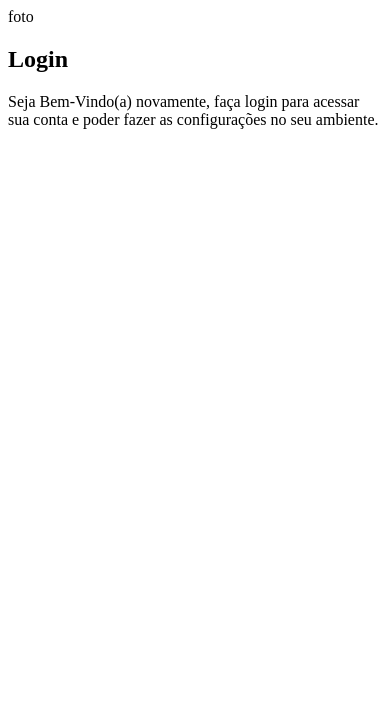
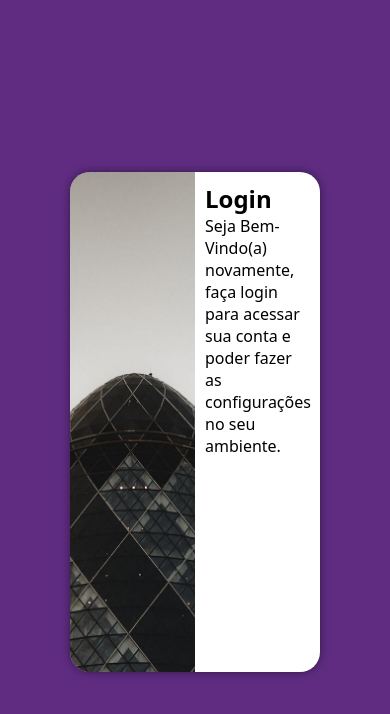
Before and after one commit to dgezinho11/projeto-login, a plain HTML site: page index.html in a window 390 px wide. Drawn offline with Linux system fonts and the light colour scheme.

Commit message:
media queries para outras telas

```diff
--- /dev/null
+++ b/estilos/media-query.css
@@ -0,0 +1,41 @@
+@charset "UTF-8";
+
+@media screen and (min-width: 768px) and (max-width: 992px) {
+
+
+    body {
+        background-image: linear-gradient(to top, #49a09d, #5f2c82);
+    }
+
+
+    section#login {
+        width: 80vw;
+    }
+}
+
+section#login > div#imagem {
+    float: left;
+    width: 50%;
+    height: 950px;
+}
+
+section#login > div#formulario {
+    float: right;
+    width: 50%;
+}
+
+@media screen and (min-width: 992px) {
+    body {
+        background-image: linear-gradient(to top, #49a09d, #5f2c82);
+    }
+
+    section#login {
+        width: 950px;
+    }
+
+    section#login > div#imagem {
+        float: left;
+        width: 50%;
+        height: 100%;
+    }
+}
--- a/estilos/style.css
+++ b/estilos/style.css
@@ -3,3 +3,52 @@
 /* Paleta de Cores
 Verde = #49a09d;
 Lilás = #5f2c82 */
+
+* {
+    font-family: system-ui, -apple-system, BlinkMacSystemFont, 'Segoe UI', Roboto, Oxygen, Ubuntu, Cantarell, 'Open Sans', 'Helvetica Neue', sans-serif;
+    padding: 0px;
+    margin: 0px;
+    box-sizing: border-box;
+}
+
+html, body {
+    background-color: #5f2c82;
+    height: 100vh;
+    width: 100vw;
+}
+
+main {
+    position: relative;
+    height: 100vh;
+    width: 100vw;
+}
+
+section#login {
+    position: absolute;
+    top: 50%;
+    left: 50%;
+    transform: translate(-50%, -50%);
+    overflow: hidden;
+
+    background-color: white;
+    width: 250px;
+    height: 500px;
+    border-radius: 20px;
+    box-shadow: 0px 0px 10px rgba(0, 0, 0, 0.456);
+
+    transition: width .1s, heigth .1s;
+    transition-timing-function: ease;
+}
+
+section#login > div#imagem {
+    display: block;
+    background: #5f2c82 url(../imagem/pexels-vitor-lopes-13737562.jpg) no-repeat;
+    background-size: cover;
+    background-position: center center;
+    height: 200px;
+}
+
+section#login > div#formulario {
+    display: block;
+    padding: 10px;
+}
--- a/index.html
+++ b/index.html
@@ -5,16 +5,19 @@
     <meta name="viewport" content="width=device-width, initial-scale=1.0">
     <title>Login</title>
     <link rel="stylesheet" href="estilos/style.css">
+    <link rel="stylesheet" href="estilos/media-query.css">
 </head>
 <body>
     <main>
       <section id="login">
-        <div id="imagem"></div>
-            foto
-            <div id="formulario">
-            <h1>Login</h1>
-            <p>Seja Bem-Vindo(a) novamente, faça login para acessar sua conta e poder fazer as configurações no seu ambiente.</p>
-            <form action="login.php" method="post"></form>
+        <div id="imagem">
+
+        </div>
+        <div id="formulario">
+        <h1>Login</h1>
+        <p>Seja Bem-Vindo(a) novamente, faça login para acessar sua conta e poder fazer as configurações no seu ambiente.</p>
+        <form action="login.php" method="post"></form>
+
         </div>
       </section>
     </main>
```
